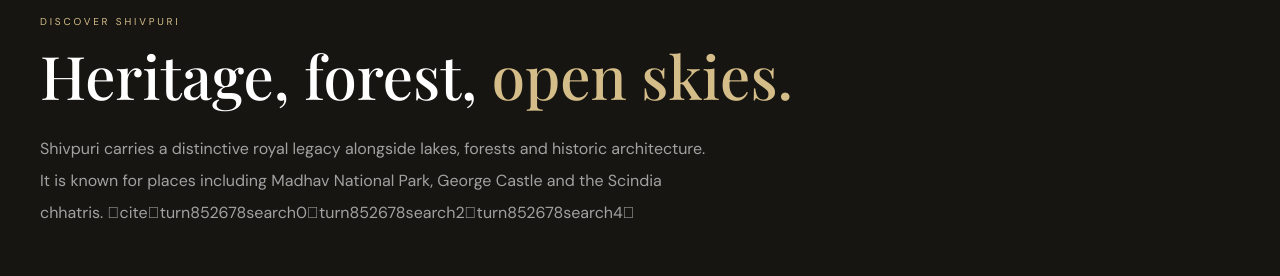
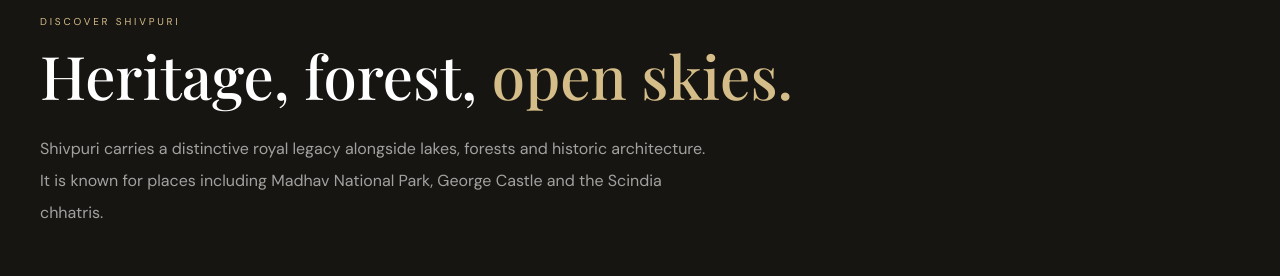
Before and after one commit to shyamskthakur4-sudo/hotel-template, a React (Vite) app: page / in a window 1280 px wide. Shown: the part 3400-3676 px from the top of the page. Built offline with nearby package versions, Linux system fonts and the light colour scheme; grey boxes are pictures that could not be loaded.

Commit message:
fix: remove unsupported Instagram lucide import

```diff
--- a/src/main.jsx
+++ b/src/main.jsx
@@ -1,7 +1,7 @@
 import React,{useState} from "react";
 import {createRoot} from "react-dom/client";
 import {motion} from "framer-motion";
-import {ArrowUpRight,ChevronDown,MapPin,Phone,Mail,Menu,X,Star,Sparkles,Clock3,Instagram} from "lucide-react";
+import {ArrowUpRight,ChevronDown,MapPin,Phone,Mail,Menu,X,Star,Sparkles,Clock3} from "lucide-react";
 import "./index.css";
 
 const images={
@@ -110,7 +110,7 @@
 
     <section id="discover" className="bg-[#171512] text-white">
       <div className="mx-auto max-w-7xl px-6 py-24 md:px-10 md:py-32">
-       <div className="max-w-3xl"><div className="text-[10px] uppercase tracking-[.28em] text-[#d4bd88]">Discover Shivpuri</div><h2 className="serif mt-4 text-4xl md:text-6xl">Heritage, forest, <span className="text-[#d4bd88]">open skies.</span></h2><p className="mt-7 max-w-2xl leading-8 text-white/60">Shivpuri carries a distinctive royal legacy alongside lakes, forests and historic architecture. It is known for places including Madhav National Park, George Castle and the Scindia chhatris. citeturn852678search0turn852678search2turn852678search4</p></div>
+       <div className="max-w-3xl"><div className="text-[10px] uppercase tracking-[.28em] text-[#d4bd88]">Discover Shivpuri</div><h2 className="serif mt-4 text-4xl md:text-6xl">Heritage, forest, <span className="text-[#d4bd88]">open skies.</span></h2><p className="mt-7 max-w-2xl leading-8 text-white/60">Shivpuri carries a distinctive royal legacy alongside lakes, forests and historic architecture. It is known for places including Madhav National Park, George Castle and the Scindia chhatris.</p></div>
        <div className="mt-12 grid gap-4 sm:grid-cols-3">
         {[["Madhav National Park","Nature & wildlife",images.heritage],["Scindia Chhatris","Heritage architecture",images.heritage],["George Castle","Panoramic views",images.hero]].map(([a,b,img])=><div key={a} className="group overflow-hidden rounded-[1.5rem] border border-white/10 bg-white/5"><div className="h-56 overflow-hidden"><img src={img} alt={a} className="h-full w-full object-cover opacity-75 transition duration-700 group-hover:scale-105"/></div><div className="p-5"><div className="text-[10px] uppercase tracking-[.22em] text-[#d4bd88]">{b}</div><div className="serif mt-2 text-2xl">{a}</div></div></div>)}
        </div>
```
